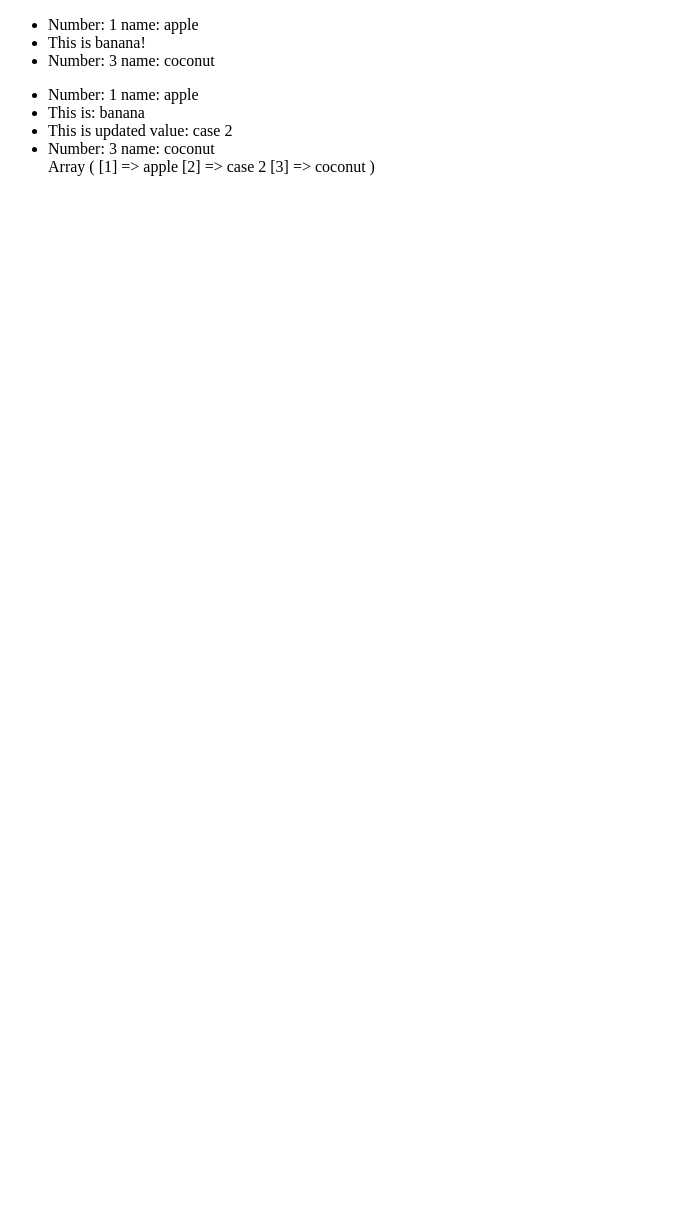
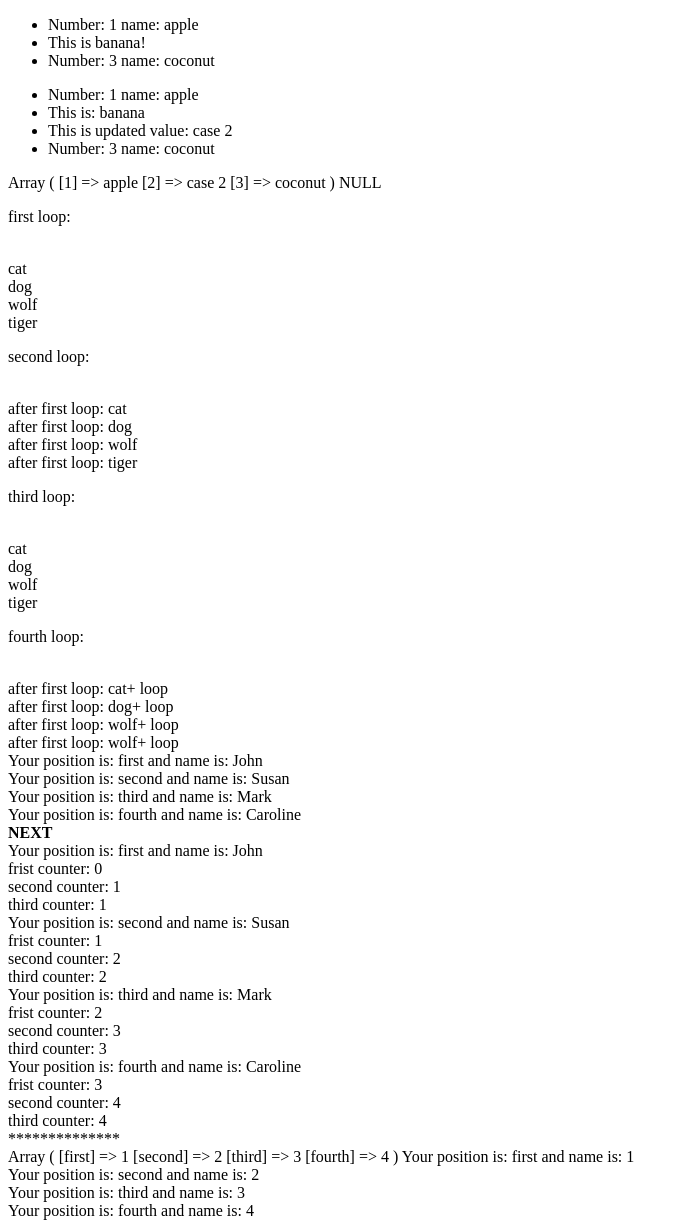
Before and after one commit to RafalPrus/php-learn, a PHP site: page /05_loops.php in a window 1280 px wide. Shown: the part 602-1830 px from the top of the page, without its empty margins (0-689 px from the left). Before the commit the page ends 778 px from the top, so only its background shows below. Run offline with PHP 8.4, Linux system fonts and the light colour scheme.

Commit message:
loops 05_05

```diff
--- a/05_loops.php
+++ b/05_loops.php
@@ -90,7 +90,66 @@ foreach ($arr_2 as $num => $fruit) {
             echo '<li>' . 'Number: ' . $num . ' name: ' . $fruit . '<br>';
     }
 }
-
+echo '</ul>';
 print_r($arr_2);
 
 // reference - https://www.php.net/manual/en/language.references.whatdo.php
+
+
+$a =& $g;
+echo gettype($a);
+
+echo '<br>';
+$arr_loop = ['cat', 'dog', 'wolf', 'tiger'];
+echo '<p>first loop: </p><br>';
+foreach ($arr_loop as $animal) {
+    echo $animal . '<br>';
+    $animal = $animal . '+ loop'; // this isn't working, need reference sign
+}
+echo '<p>second loop: </p><br>';
+foreach ($arr_loop as $animal) {
+    echo 'after first loop: ' . $animal . '<br>';
+}
+echo '<p>third loop: </p><br>';
+foreach ($arr_loop as &$animal) {
+    echo $animal . '<br>';
+    $animal = $animal . '+ loop'; // this is working, reference used (&)
+}
+echo '<p>fourth loop: </p><br>';
+foreach ($arr_loop as $animal) {
+    echo 'after first loop: ' . $animal . '<br>';
+}
+
+$accociative_arr_loop = [
+    'first' => 'John',
+    'second' => 'Susan',
+    'third' => 'Mark',
+    'fourth' => 'Caroline'
+];
+
+foreach ($accociative_arr_loop as $position => $name) {
+    echo 'Your position is: ' . $position . ' and name is: ' . $name . '<br>';
+}
+
+$counter = 0;
+/* won't work, can't use referenece in key
+foreach ($accociative_arr_loop as &$position => $name) {
+    echo 'Your position is: ' . $position . ' and name is: ' . $name . '<br>';
+    $counter++;
+    $position = $counter;
+}*/
+echo '<b> NEXT</b><br>';
+foreach ($accociative_arr_loop as $position => &$name) {
+    echo 'Your position is: ' . $position . ' and name is: ' . $name . '<br>';
+    echo 'frist counter: ' . $counter . '<br>';
+    $counter++;
+    echo 'second counter: ' . $counter . '<br>';
+    $name = $counter;
+    echo 'third counter: ' . $counter . '<br>';
+}
+echo '**************<br>';
+print_r($accociative_arr_loop);
+
+foreach ($accociative_arr_loop as $pos => $name_) {
+    echo 'Your position is: ' . $pos . ' and name is: ' . $name_ . '<br>';
+} // warning: using same values names in many foreach loops can make some strange output!
```
